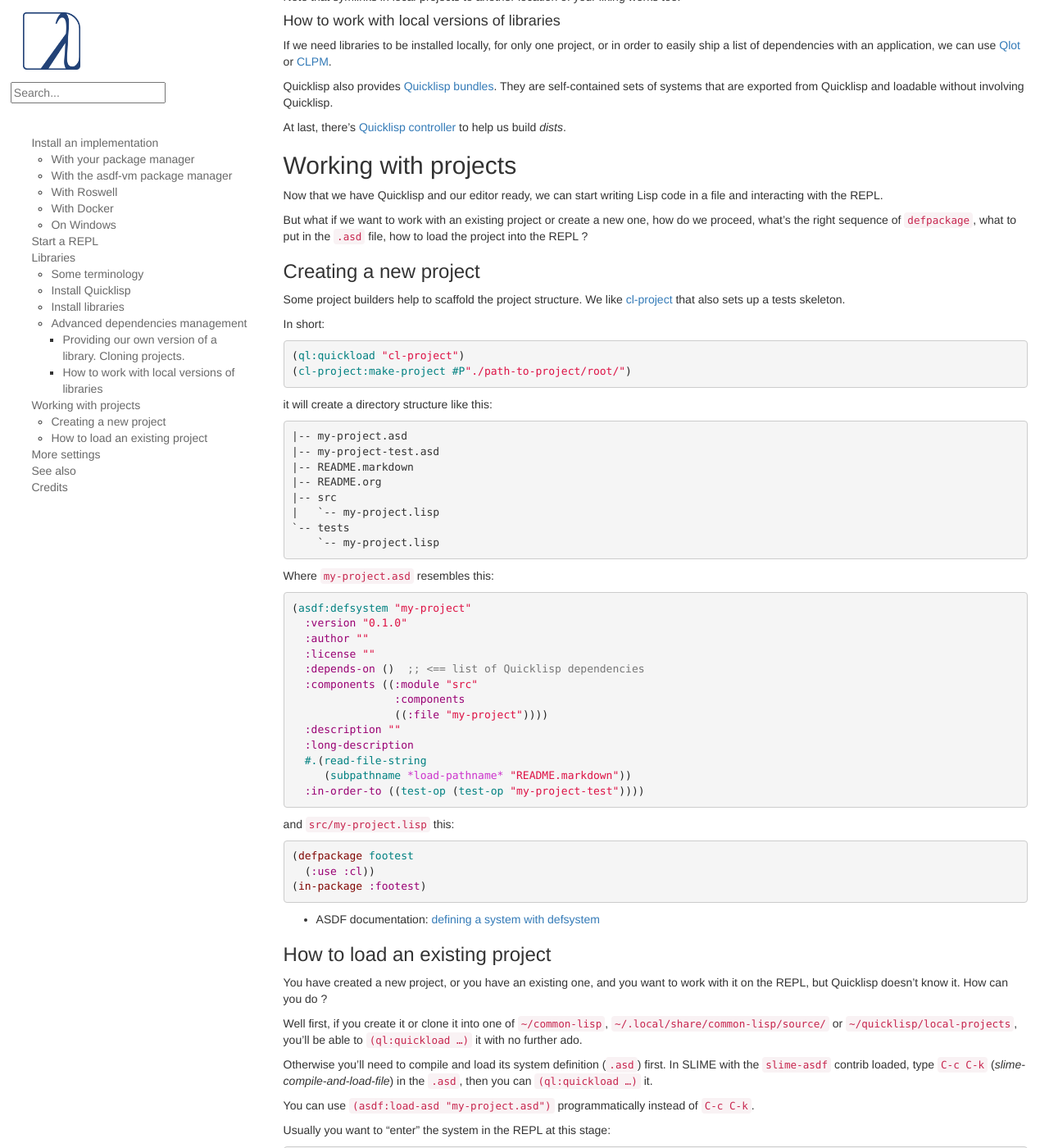
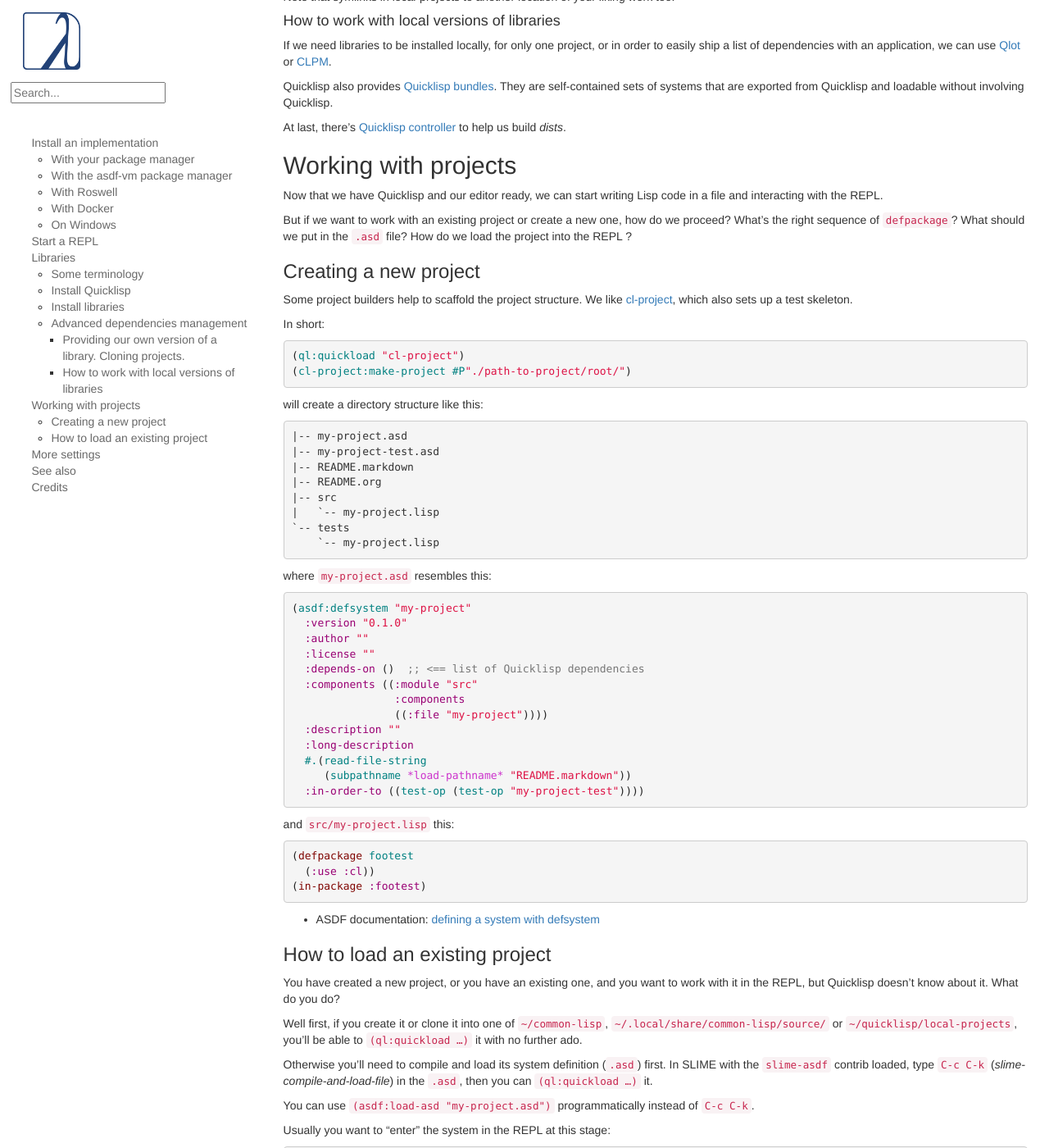
Before and after one commit to LispCookbook/cl-cookbook, a Jekyll site: the page built from getting-started.md, in a window 1280 px wide and 1400 px high, scrolled down 5197 px. Shown: the whole window at 82% size. Built offline with Jekyll 4.4.1, drawn with Linux system fonts in a browser that asks for light colours; some of the changed text lies outside the part shown.

Commit message:
Improve grammar of getting-started page

````diff
--- a/getting-started.md
+++ b/getting-started.md
@@ -346,10 +346,10 @@
 (ql:quickload "system")
 ~~~
 
-The practical different between the two is that `ql:quickload` first tries to
+The practical difference between the two is that `ql:quickload` first tries to
 fetch the system from the Internet if it is not already installed.
 
-Note that symlinks in local-projects to another location of your liking works too.
+Note that symlinks in local-projects to another location of your liking work too.
 
 #### How to work with local versions of libraries
 
@@ -371,15 +371,15 @@
 Now that we have Quicklisp and our editor ready, we can start writing
 Lisp code in a file and interacting with the REPL.
 
-But what if we want to work with an existing project or create a new
-one, how do we proceed, what's the right sequence of `defpackage`,
-what to put in the `.asd` file, how to load the project into the REPL ?
+But if we want to work with an existing project or create a new
+one, how do we proceed? What's the right sequence of `defpackage`?
+What should we put in the `.asd` file? How do we load the project into the REPL ?
 
 ### Creating a new project
 
 Some project builders help to scaffold the project structure. We like
-[cl-project](https://github.com/fukamachi/cl-project) that also sets
-up a tests skeleton.
+[cl-project](https://github.com/fukamachi/cl-project), which also sets
+up a test skeleton.
 
 In short:
 
@@ -388,7 +388,7 @@
 (cl-project:make-project #P"./path-to-project/root/")
 ~~~
 
-it will create a directory structure like this:
+will create a directory structure like this:
 
 ```
 |-- my-project.asd
@@ -401,7 +401,7 @@
     `-- my-project.lisp
 ```
 
-Where `my-project.asd` resembles this:
+where `my-project.asd` resembles this:
 
 ~~~lisp
 (asdf:defsystem "my-project"
@@ -432,8 +432,8 @@
 ### How to load an existing project
 
 You have created a new project, or you have an existing one, and you
-want to work with it on the REPL, but Quicklisp doesn't know it. How
-can you do ?
+want to work with it in the REPL, but Quicklisp doesn't know about it. What
+do you do?
 
 Well first, if you create it or clone it into
 one of `~/common-lisp`, `~/.local/share/common-lisp/source/` or
@@ -477,13 +477,13 @@
 
 You can add this to your `~/.sbclrc`.
 
-If you dislike the REPL to print all symbols upcase, add this:
+If you dislike the REPL printing all symbols uppercase, add this:
 
     (setf *print-case* :downcase)
 
 <div class="info-box warning">
 <!-- if inside a <p> then bootstrap adds 10px padding to the bottom -->
-<strong>Warning:</strong> This might break the behaviour of some packages like it happened with
+<strong>Warning:</strong> This might break the behaviour of some packages like happened with
 <a href="https://github.com/fukamachi/mito/issues/45">Mito</a>.
 Avoid doing this in production.
 </div>
````
Also changed, not shown: other parts of getting-started.md (+1 -1 lines).
